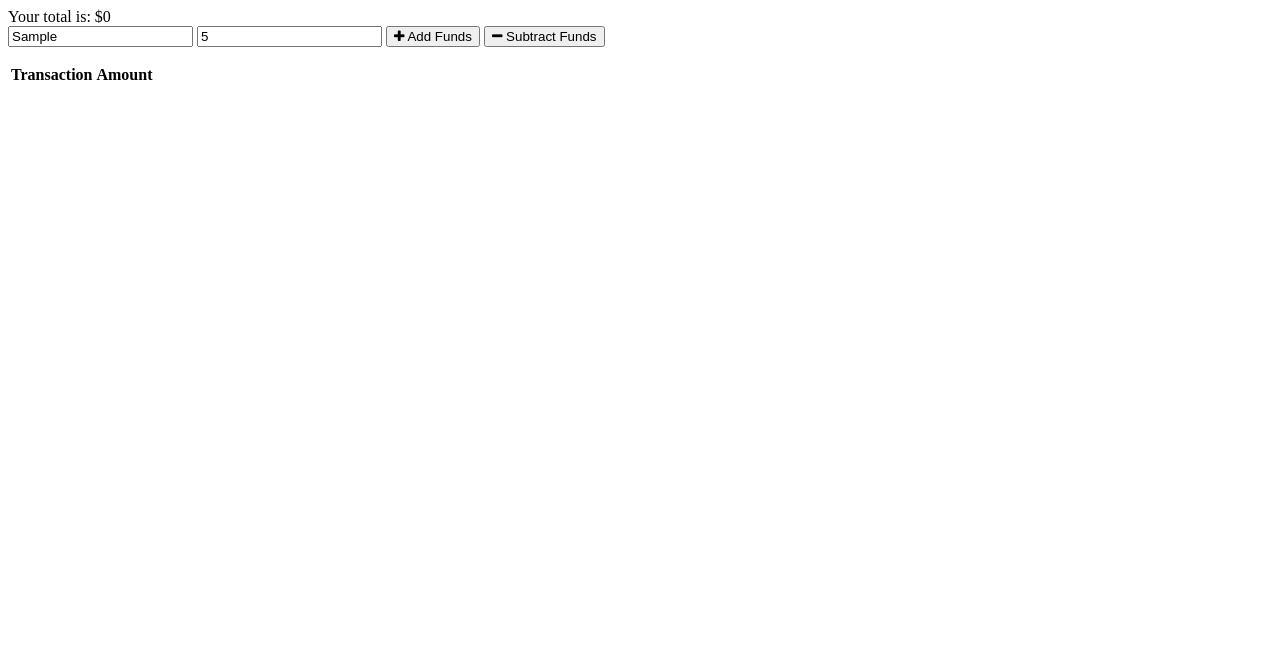
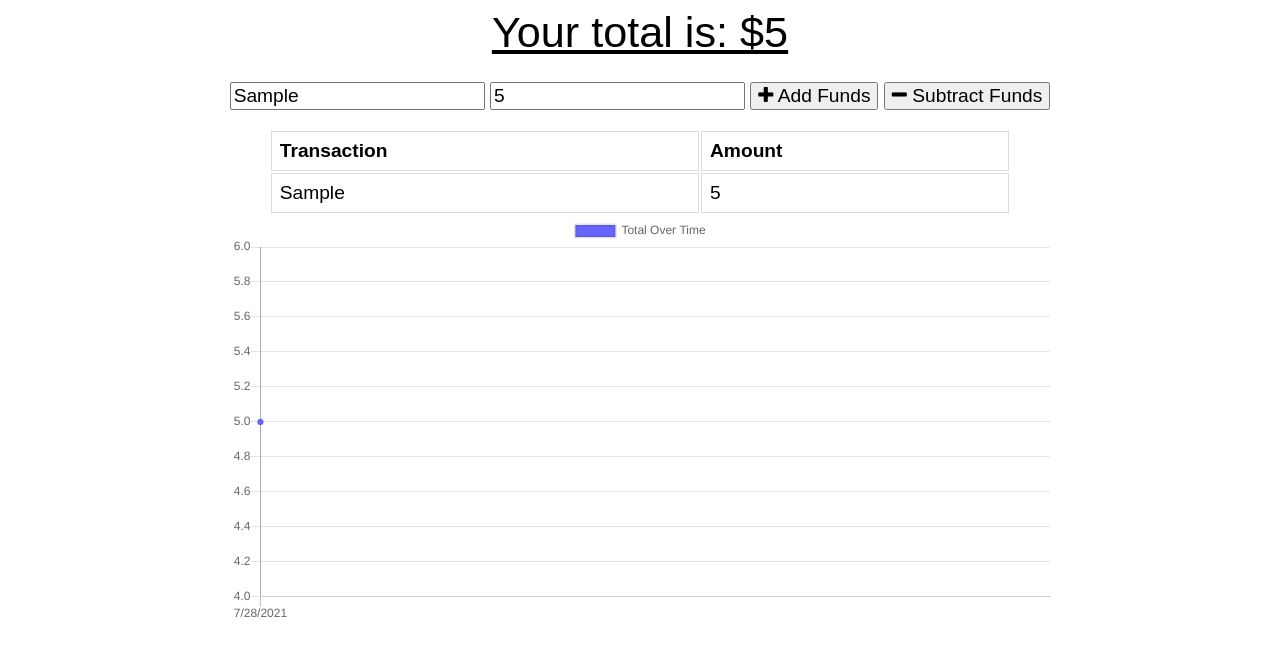
Before and after one commit to Christilea/Online_Offline-BudgetTracker, a website: page public/index.html in a window 1280 px wide. Both pictures are taken after typing "Sample", "5" into the empty fields and a click on the button "Add Funds". Drawn offline with nearby package versions, Linux system fonts and the light colour scheme; no server answers.

Commit message:
fixing bugs

```diff
--- a/public/index.html
+++ b/public/index.html
@@ -8,7 +8,7 @@
   <link rel="shortcut icon" href="icons/icon-192x192.png" type="image/x-icon">
 
   <link rel="stylesheet" href="https://stackpath.bootstrapcdn.com/font-awesome/4.7.0/css/font-awesome.min.css">
-  <link rel="stylesheet" href="styles.css">
+  <link rel="stylesheet" href="style.css">
 
   <title>Budget Tracker</title>
 </head>
--- a/public/index.js
+++ b/public/index.js
@@ -1,6 +1,6 @@
 if("serviceWorker"in navigator){
     window.addEventListener("load",() => {
-        navigator.serviceWorker.register("/serviceWorker.js").then((register)=>{
+        navigator.serviceWorker.register("/service-worker.js").then((register)=>{
             console.log("successfully registered serviceWorker",register)
         })
 
@@ -61,7 +61,7 @@ let labels = reversed.map(t => {
 });
 
   // create incremental values for chart
-]let data = reversed.map(t => {
+let data = reversed.map(t => {
     sum += parseInt(t.value);
     return sum;
 });
@@ -85,7 +85,7 @@ myChart = new Chart(ctx, {
         }]
     }
 });
-// }
+}
 
 function sendTransaction(isAdding) {
 let nameEl = document.querySelector("#t-name");
```
Also changed, not shown: models/transaction.js (renamed from models/transactions.js), package.json (indentation only), public/service-worker.js (renamed from public/serviceWorker.js), 1 other file.
